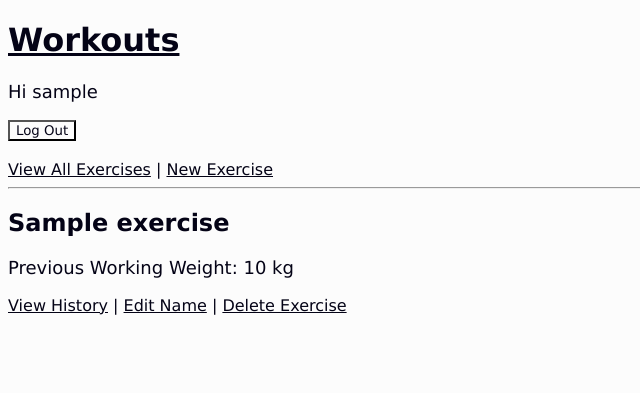
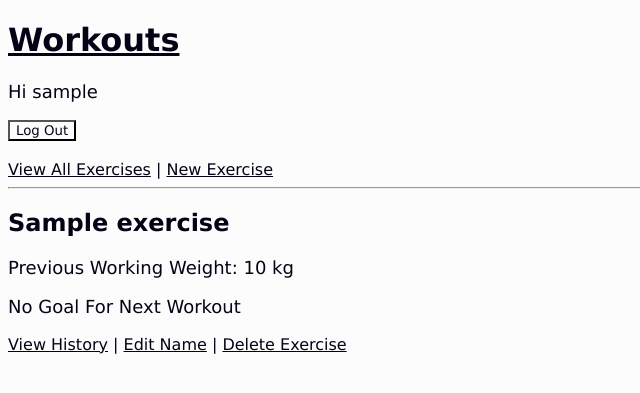
Before and after one commit to niallsiow/workout_tracker, a Django app: page /exercise_list/ in a window 1280 px wide. Shown: the top 393 px of the page, without its empty margins (0-640 px from the left). Run offline with Django 5.2, Linux system fonts and the light colour scheme; a user stored in the database is signed in; tables that the repository leaves empty hold one stand-in row (values such as "Sample post"); parts of the project's set-up code (start-up, migrations or seed data) failed here and were passed over.

Commit message:
Update new workout form to display previous workout info

```diff
--- a/templates/exercise_list.html
+++ b/templates/exercise_list.html
@@ -5,7 +5,8 @@
   {% for exercise in exercise_list %}
     {% if exercise.user == request.user %}
       <h2>{{ exercise.name }}</h2>
-      <p>Previous Working Weight: {{ exercise.get_previous_working_weight }}</p>
+      <p>Previous Working Weight: {{ exercise.get_latest_working_weight }}</p>
+      <p>{{ exercise.get_latest_workout_choices }}</p>
       <a href="{% url 'exercise_detail' exercise.id %}">View History</a> |
       <a href="{% url 'exercise_edit' exercise.id %}">Edit Name</a> |
       <a href="{% url 'exercise_delete' exercise.id %}">Delete Exercise</a>
--- a/templates/home.html
+++ b/templates/home.html
@@ -19,7 +19,7 @@
       {% if session.user.pk == request.user.pk %}
         <a href="{{ session.get_absolute_url }}"><h3>{{ session.date }}</h3></a>
         {% for workout in session.workout_set.all %}
-          <p>{{ workout.exercise }}: {{ workout.get_working_weight }} - {{ workout.get_sets }}</p>
+          <p>{{ workout.exercise.name }}: {{ workout.get_working_weight }} - {{ workout.get_sets }}</p>
         {% endfor %}
         <p>{{ session.notes }}</p>
       {% endif %}
--- a/templates/workout_edit.html
+++ b/templates/workout_edit.html
@@ -3,7 +3,7 @@
 {% block content %}
 
 
-  <h2><a href="{% url 'session_detail' workout.session.pk %}">{{workout.session.date }}</a>: {{ workout.exercise }} {{ workout.get_working_weight }} - {{ workout.get_sets }}</h2>
+  <h2><a href="{% url 'session_detail' workout.session.pk %}">{{workout.session.date }}</a>: {{ workout.exercise.name }} {{ workout.get_working_weight }} - {{ workout.get_sets }}</h2>
 
   <h3>Next Workout Goals = {{ workout.get_next_workout_choices }}</h3>
 
--- a/workouts/models.py
+++ b/workouts/models.py
@@ -23,15 +23,20 @@ class Exercise(models.Model):
     user = models.ForeignKey("auth.User", on_delete=models.CASCADE)
     name = models.CharField(max_length=100)
 
-    def get_previous_working_weight(self):
+    def get_latest_working_weight(self):
         last_workout = Workout.objects.filter(exercise=self.id).last()
         if last_workout:
             return last_workout.get_working_weight()
         return "0kg"
 
+    def get_latest_workout_choices(self):
+        last_workout = Workout.objects.filter(exercise=self.id).last()
+        if last_workout:
+            return last_workout.get_next_workout_choices()
+        return "Goal For Next Workout = N/A"
 
     def __str__(self):
-        return self.name
+        return f"{self.name} {self.get_latest_working_weight()}"
 
 
 class Workout(models.Model):
--- a/workouts/tests.py
+++ b/workouts/tests.py
@@ -36,9 +36,6 @@ class SessionFormTests(TestCase):
 
     def test_session_createview(self):
         self.client.login(username="testuser", password="testpass123")
-
-        response = self.client.get(reverse("home"))
-        self.assertContains(response, "New Session")
 
         response = self.client.post(reverse("home"))
         self.assertEqual(response.status_code, 302)
--- a/workouts/views.py
+++ b/workouts/views.py
@@ -83,6 +83,8 @@ class SessionDetailViewGet(LoginRequiredMixin, UserPassesTestMixin, DetailView):
     def get_context_data(self, **kwargs):
         context = super().get_context_data(**kwargs)
         context["workout_new_form"] = WorkoutForm(user=self.request.user)
+
+        context["exercises"] = Exercise.objects.filter(user=self.request.user)
         return context
 
 
```
Also changed, not shown: templates/session_detail.html (+21 -1 lines).
